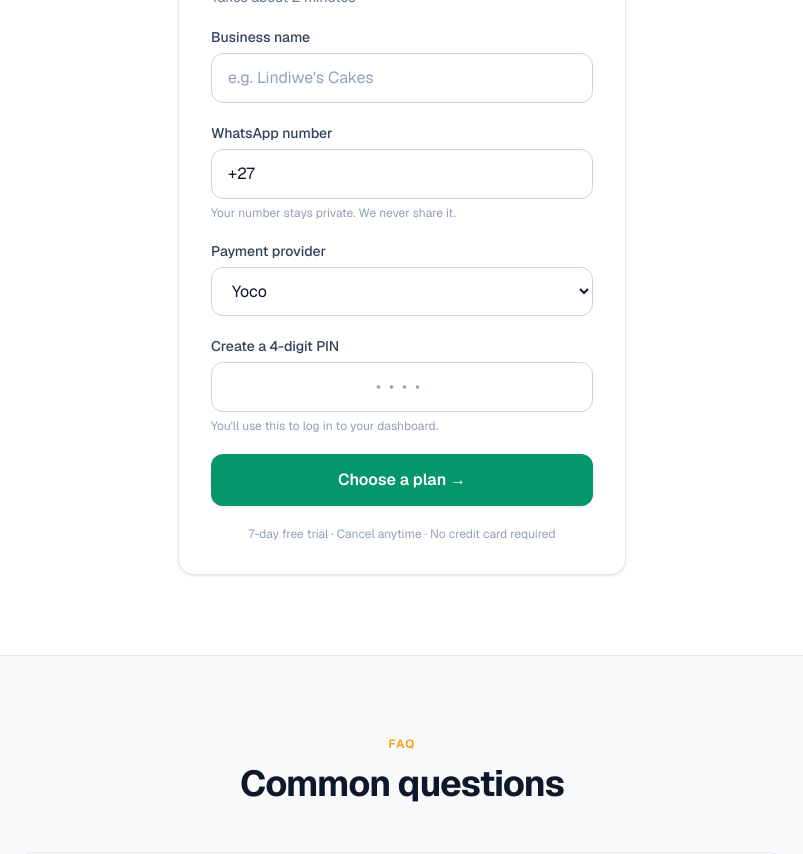
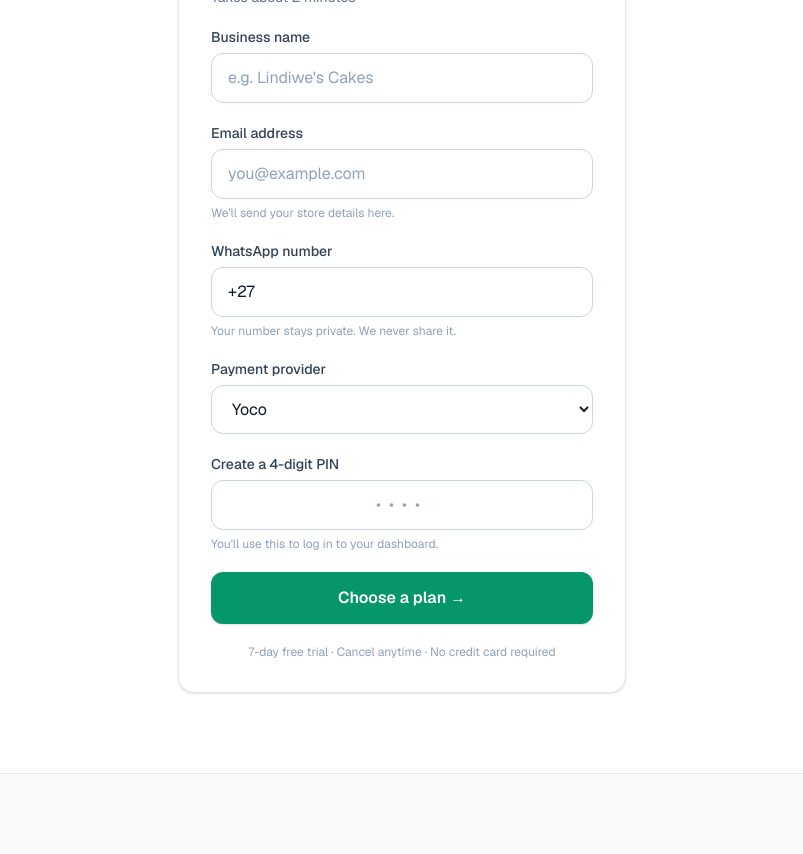
Before and after one commit to shaquielthenomad/moolabiz, a Next.js app in the folder apps/hub/: page / in a window 1280 px wide. Shown: the part 2900-3754 px from the top of the page, without its empty margins (238-1041 px from the left). Built offline with nearby package versions, Linux system fonts and the light colour scheme.

Commit message:
Add email field, welcome email via Resend, fix setup-complete page (remove WA Business, add QR link)

```diff
--- a/apps/hub/package.json
+++ b/apps/hub/package.json
@@ -16,6 +16,7 @@
     "pg": "^8.20.0",
     "react": "19.2.3",
     "react-dom": "19.2.3",
+    "resend": "^6.9.4",
     "stripe": "^20.4.1",
     "zod": "^4.3.6"
   },
--- a/apps/hub/src/app/api/checkout/route.ts
+++ b/apps/hub/src/app/api/checkout/route.ts
@@ -8,12 +8,14 @@ import { merchants } from "@/lib/db/schema";
 import { getPlan } from "@/lib/plans";
 import { createCheckoutSession, getStripePriceId } from "@/lib/stripe";
 import type { CheckoutResponse } from "@/lib/types";
+import { sendWelcomeEmail } from "@/lib/email";
 
 const checkoutSchema = z.object({
   businessName: z
     .string()
     .min(2, "Business name must be at least 2 characters")
     .max(60, "Business name must be under 60 characters"),
+  email: z.string().email("Enter a valid email address"),
   whatsappNumber: z
     .string()
     .regex(
@@ -52,7 +54,7 @@ export async function POST(request: Request) {
       );
     }
 
-    const { businessName, whatsappNumber, paymentProvider, pin, plan: planId } = parsed.data;
+    const { businessName, email, whatsappNumber, paymentProvider, pin, plan: planId } = parsed.data;
     const plan = getPlan(planId);
 
     if (!plan) {
@@ -106,6 +108,7 @@ export async function POST(request: Request) {
     // Insert merchant as pending
     const [merchant] = await db.insert(merchants).values({
       businessName,
+      email,
       slug,
       whatsappNumber,
       paymentProvider,
@@ -151,6 +154,14 @@ export async function POST(request: Request) {
         );
       }
 
+      // Send welcome email (non-blocking)
+      sendWelcomeEmail({
+        to: email,
+        businessName,
+        slug,
+        plan: plan.name + " — " + plan.priceDisplay + "/mo",
+      }).catch((err) => console.error("[email] Welcome email failed:", err));
+
       return NextResponse.json({
         success: true,
         checkoutUrl: session.url,
--- a/apps/hub/src/app/page.tsx
+++ b/apps/hub/src/app/page.tsx
@@ -128,6 +128,7 @@ export default function Home() {
   const [error, setError] = useState("");
   const [formData, setFormData] = useState<SignupFormData>({
     businessName: "",
+    email: "",
     whatsappNumber: "+27",
     paymentProvider: "yoco",
     pin: "",
@@ -628,6 +629,22 @@ function SignupForm({
       </div>
 
       <div>
+        <label htmlFor="email" className="block text-sm font-medium text-slate-700 mb-1.5">
+          Email address
+        </label>
+        <input
+          id="email"
+          type="email"
+          required
+          placeholder="you@example.com"
+          value={formData.email}
+          onChange={(e) => setFormData({ ...formData, email: e.target.value })}
+          className="block w-full rounded-xl border border-slate-300 px-4 py-3 text-slate-900 placeholder:text-slate-400 focus:border-amber-500 focus:ring-2 focus:ring-amber-200 outline-none text-base transition-colors"
+        />
+        <p className="text-xs text-slate-400 mt-1.5">We&apos;ll send your store details here.</p>
+      </div>
+
+      <div>
         <label htmlFor="whatsappNumber" className="block text-sm font-medium text-slate-700 mb-1.5">
           WhatsApp number
         </label>
--- a/apps/hub/src/app/setup-complete/page.tsx
+++ b/apps/hub/src/app/setup-complete/page.tsx
@@ -149,19 +149,19 @@ function SetupContent() {
     },
     {
       label: "Store being deployed",
-      detail: "Your online store is being set up",
+      detail: "Your online store and WhatsApp bot are being set up",
       done: status === "success" || status === "already_active",
       active: status === "provisioning" || status === "loading",
     },
     {
-      label: "Setup instructions sent",
-      detail: "Instructions will arrive on your WhatsApp shortly",
-      done: status === "success" || status === "already_active",
-      active: status === "provisioning",
+      label: "Connect your WhatsApp",
+      detail: "Scan the QR code to link your WhatsApp number to your bot",
+      done: status === "already_active",
+      active: status === "success" || status === "provisioning",
     },
     {
-      label: "Confirm to go live",
-      detail: "Reply to the WhatsApp message to activate your store",
+      label: "Start selling",
+      detail: "Share your store link and start taking orders",
       done: status === "already_active",
       active: status === "success",
     },
@@ -280,20 +280,27 @@ function SetupContent() {
                   <StepList steps={timelineSteps} />
                 </div>
 
-                {/* WhatsApp Business reminder */}
-                <div className="bg-slate-50 border border-slate-200 rounded-lg px-4 py-3 flex items-start gap-3">
+                {/* Connect WhatsApp */}
+                <a
+                  href={`https://${subdomain}/onboard`}
+                  target="_blank"
+                  rel="noopener noreferrer"
+                  className="block bg-emerald-50 border border-emerald-200 rounded-lg px-4 py-3"
+                >
+                  <div className="flex items-start gap-3">
                     <div className="w-8 h-8 rounded-lg bg-emerald-100 flex items-center justify-center shrink-0 mt-0.5">
                       <WhatsAppIcon className="w-4 h-4 text-emerald-600" />
                     </div>
                     <div>
-                    <p className="text-sm font-semibold text-slate-800">
-                      Download WhatsApp Business
+                      <p className="text-sm font-semibold text-emerald-800">
+                        Connect your WhatsApp
                       </p>
-                    <p className="text-xs text-slate-500 mt-0.5 leading-snug">
-                      Available free on the Play Store and App Store. Your setup instructions will arrive on your WhatsApp number shortly.
+                      <p className="text-xs text-emerald-600 mt-0.5 leading-snug">
+                        Scan the QR code to link your WhatsApp number to your store bot. Use any WhatsApp number — personal or business.
                       </p>
                     </div>
                   </div>
+                </a>
               </div>
             </div>
 
--- a/apps/hub/src/lib/db/schema.ts
+++ b/apps/hub/src/lib/db/schema.ts
@@ -5,6 +5,7 @@ export const merchants = pgTable("merchants", {
   businessName: text("business_name").notNull(),
   slug: text("slug").notNull().unique(),
   whatsappNumber: text("whatsapp_number").notNull().unique(),
+  email: text("email"),
   paymentProvider: text("payment_provider").notNull(),
   pin: text("pin"),
   plan: text("plan").notNull().default("intro"),
--- /dev/null
+++ b/apps/hub/src/lib/email.ts
@@ -0,0 +1,78 @@
+import { Resend } from "resend";
+
+function getResend(): Resend {
+  const key = process.env.RESEND_API_KEY;
+  if (!key) throw new Error("RESEND_API_KEY not set");
+  return new Resend(key);
+}
+
+export async function sendWelcomeEmail(opts: {
+  to: string;
+  businessName: string;
+  slug: string;
+  plan: string;
+}) {
+  const storeUrl = `https://${opts.slug}.bot.moolabiz.shop`;
+  const onboardUrl = `${storeUrl}/onboard`;
+  const dashboardUrl = `https://moolabiz.shop/dashboard`;
+
+  try {
+    const resend = getResend();
+    await resend.emails.send({
+      from: "MoolaBiz <no-reply@mail.moolabiz.shop>",
+      to: opts.to,
+      subject: `Welcome to MoolaBiz — ${opts.businessName} is live!`,
+      html: `
+        <div style="font-family: -apple-system, BlinkMacSystemFont, 'Segoe UI', sans-serif; max-width: 560px; margin: 0 auto; padding: 40px 20px;">
+          <h1 style="font-size: 24px; color: #0f172a; margin-bottom: 8px;">Welcome to MoolaBiz</h1>
+          <p style="color: #64748b; font-size: 15px; line-height: 1.6;">
+            Your store <strong>${opts.businessName}</strong> is being set up. Here's everything you need to get started.
+          </p>
+
+          <div style="background: #f8fafc; border: 1px solid #e2e8f0; border-radius: 12px; padding: 20px; margin: 24px 0;">
+            <p style="font-size: 13px; color: #64748b; text-transform: uppercase; letter-spacing: 0.05em; margin: 0 0 8px;">Your store URL</p>
+            <a href="${storeUrl}" style="font-size: 15px; color: #059669; font-weight: 600; word-break: break-all;">${storeUrl}</a>
+          </div>
+
+          <h2 style="font-size: 18px; color: #0f172a; margin: 32px 0 16px;">Next steps</h2>
+
+          <div style="margin-bottom: 16px;">
+            <p style="margin: 0; font-size: 15px;"><strong style="color: #0f172a;">1. Connect your WhatsApp</strong></p>
+            <p style="margin: 4px 0 0; color: #64748b; font-size: 14px;">
+              Open <a href="${onboardUrl}" style="color: #059669;">${onboardUrl}</a> and scan the QR code with your WhatsApp. Any WhatsApp number works — personal or business.
+            </p>
+          </div>
+
+          <div style="margin-bottom: 16px;">
+            <p style="margin: 0; font-size: 15px;"><strong style="color: #0f172a;">2. Add your products</strong></p>
+            <p style="margin: 4px 0 0; color: #64748b; font-size: 14px;">
+              Once connected, message your bot with <code style="background: #f1f5f9; padding: 2px 6px; border-radius: 4px;">/add-product Chicken Braai R45</code> to add products.
+            </p>
+          </div>
+
+          <div style="margin-bottom: 16px;">
+            <p style="margin: 0; font-size: 15px;"><strong style="color: #0f172a;">3. Share your store</strong></p>
+            <p style="margin: 4px 0 0; color: #64748b; font-size: 14px;">
+              Send your store link to customers on WhatsApp. They can browse, add to cart, and order.
+            </p>
+          </div>
+
+          <a href="${dashboardUrl}" style="display: inline-block; background: #059669; color: white; font-weight: 600; font-size: 15px; padding: 12px 24px; border-radius: 10px; text-decoration: none; margin: 24px 0;">
+            Go to your dashboard
+          </a>
+
+          <hr style="border: none; border-top: 1px solid #e2e8f0; margin: 32px 0;" />
+
+          <p style="color: #94a3b8; font-size: 13px; line-height: 1.5;">
+            Plan: ${opts.plan}<br>
+            Need help? Reply to this email or contact support@moolabiz.shop<br><br>
+            MoolaBiz — Made in South Africa
+          </p>
+        </div>
+      `,
+    });
+    console.log(`[email] Welcome email sent to ${opts.to}`);
+  } catch (err) {
+    console.error(`[email] Failed to send welcome email:`, err);
+  }
+}
--- a/apps/hub/src/lib/types.ts
+++ b/apps/hub/src/lib/types.ts
@@ -1,5 +1,6 @@
 export interface SignupFormData {
   businessName: string;
+  email: string;
   whatsappNumber: string;
   paymentProvider: "yoco" | "ozow" | "payfast";
   pin: string;
```
Also changed, not shown: 1 other file (tests, documents, lock files or other folders). Lines whose indentation alone changed are shown as unchanged.
